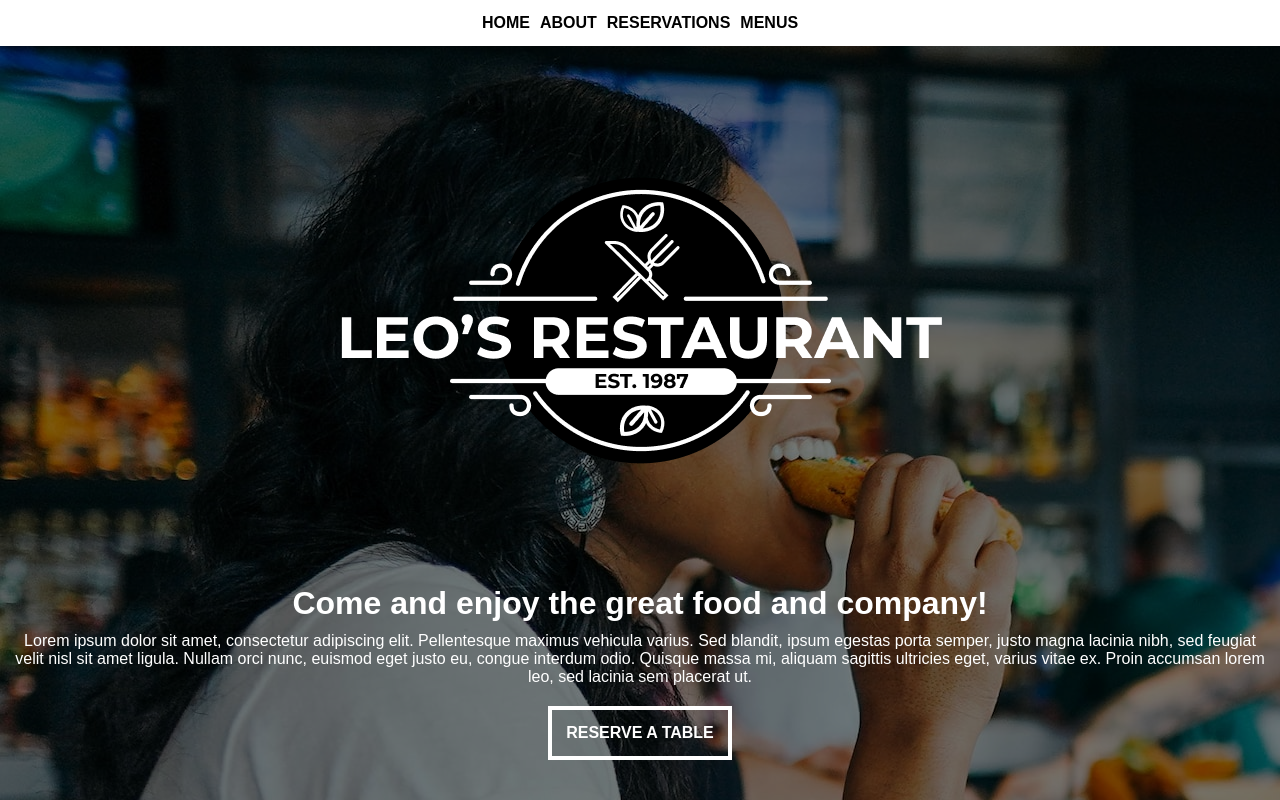
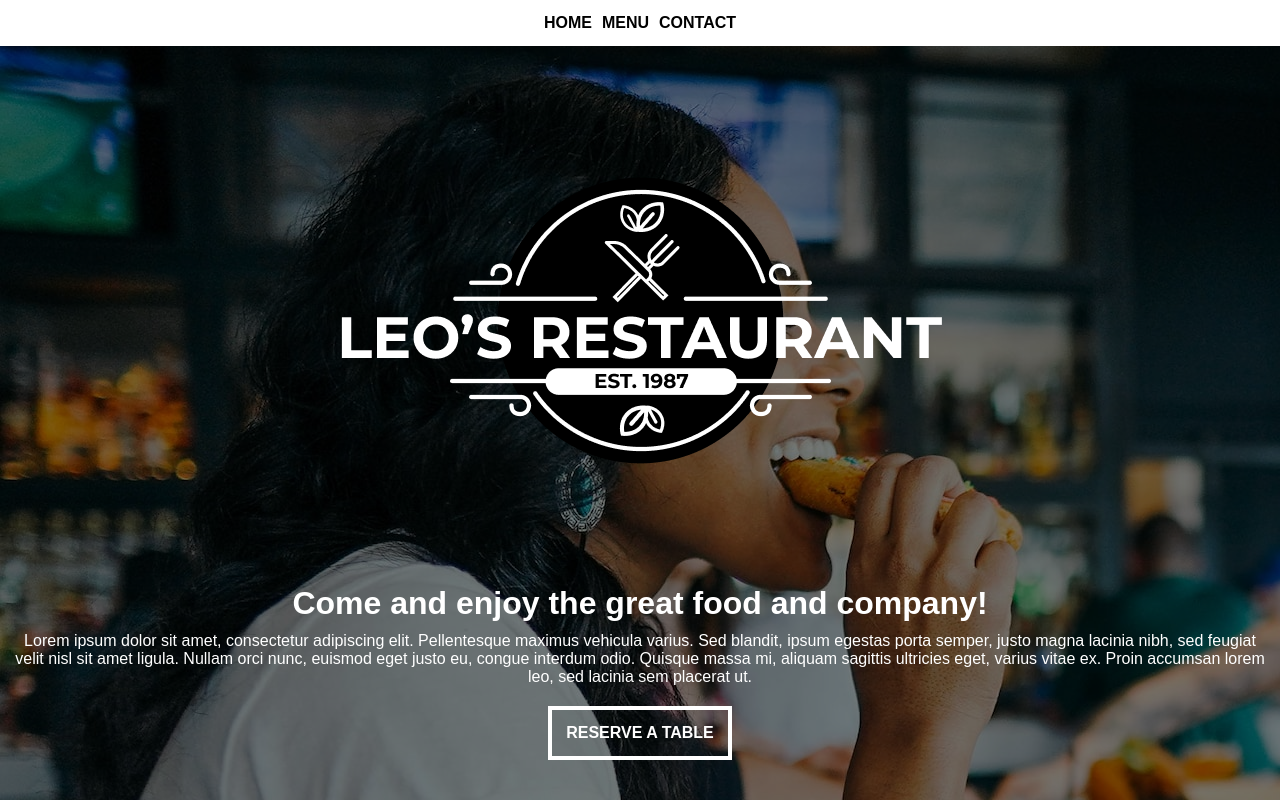
Before and after one commit to OnTheHook/restaurant-page, a website built with webpack: page dist/index.html in a window 1280 px wide. Built offline with nearby package versions, Linux system fonts and the light colour scheme.

Commit message:
Minor changes to html

```diff
--- a/dist/index.html
+++ b/dist/index.html
@@ -13,9 +13,8 @@
             <nav>
                 <ul>
                     <li><a href="#">HOME</a></li>
-                    <li><a href="#">ABOUT</a></li>
-                    <li><a href="#">RESERVATIONS</a></li>
-                    <li><a href="#">MENUS</a></li>
+                    <li><a href="#">MENU</a></li>
+                    <li><a href="#">CONTACT</a></li>
                 </ul>
             </nav>
             <div class="logo">
```
